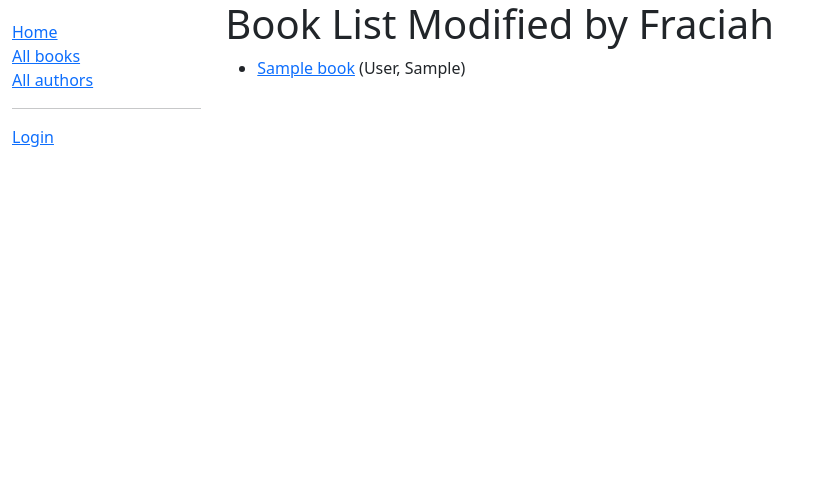
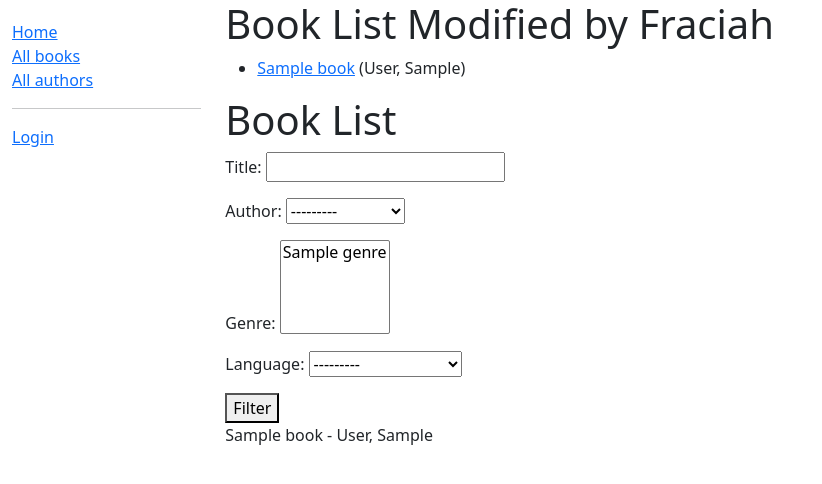
Before and after one commit to nmkpaleo/mozilla_locallibrary, a Django app: page /catalog/books/ in a window 1280 px wide. Shown: the top 484 px of the page, without its empty margins (0-822 px from the left). Run offline with Django 4.2, Linux system fonts and the light colour scheme; tables that the repository leaves empty hold one stand-in row (values such as "Sample post").

Commit message:
added filters

```diff
--- /dev/null
+++ b/app/catalog/filters.py
@@ -0,0 +1,7 @@
+import django_filters
+from .models import Book
+
+class BookFilter(django_filters.FilterSet):
+    class Meta:
+        model = Book
+        fields = ['title', 'author', 'genre', 'language']
--- a/app/catalog/templates/catalog/book_list.html
+++ b/app/catalog/templates/catalog/book_list.html
@@ -5,13 +5,44 @@
   {% if book_list %}
     <ul>
       {% for book in book_list %}
-      <li>
-        <a href="{{ book.get_absolute_url }}">{{ book.title }}</a>
-        ({{book.author}})
-      </li>
+        <li>
+          <a href="{{ book.get_absolute_url }}">{{ book.title }}</a>
+          ({{ book.author }})
+        </li>
       {% endfor %}
     </ul>
   {% else %}
     <p>There are no books in the library.</p>
   {% endif %}
+
+  <h1>Book List</h1>
+
+  <form method="get">
+    {{ filter.form.as_p }}
+    <button type="submit">Filter</button>
+  </form>
+
+  {% for book in filter.qs %}
+    <p>{{ book.title }} - {{ book.author }}</p>
+  {% endfor %}
+
+  {% if is_paginated %}
+    <div class="pagination">
+      <span class="step-links">
+        {% if books.has_previous %}
+          <a href="?page=1">&laquo; first</a>
+          <a href="?page={{ books.previous_page_number }}">previous</a>
+        {% endif %}
+
+        <span class="current">
+          Page {{ books.number }} of {{ books.paginator.num_pages }}.
+        </span>
+
+        {% if books.has_next %}
+          <a href="?page={{ books.next_page_number }}">next</a>
+          <a href="?page={{ books.paginator.num_pages }}">last &raquo;</a>
+        {% endif %}
+      </span>
+    </div>
+  {% endif %}
 {% endblock %}
--- a/app/catalog/views.py
+++ b/app/catalog/views.py
@@ -1,9 +1,14 @@
 from django.shortcuts import render
 from django.views import generic
+from django_filters.views import FilterView
+from .models import Book
+from .filters import BookFilter
+
 from django.views.generic.edit import CreateView, UpdateView, DeleteView
 
 from .models import Book, Author, BookInstance, Genre
 from django.contrib.auth.mixins import LoginRequiredMixin, PermissionRequiredMixin
+
 
 from django.urls import reverse_lazy
 import datetime
@@ -175,3 +180,9 @@
             return HttpResponseRedirect(
                 reverse("book-delete", kwargs={"pk": self.object.pk})
             )
+
+class BookListView(FilterView, generic.ListView):
+    model = Book
+    template_name = 'catalog/book_list.html'
+    filterset_class = BookFilter
+    paginate_by = 5
```
